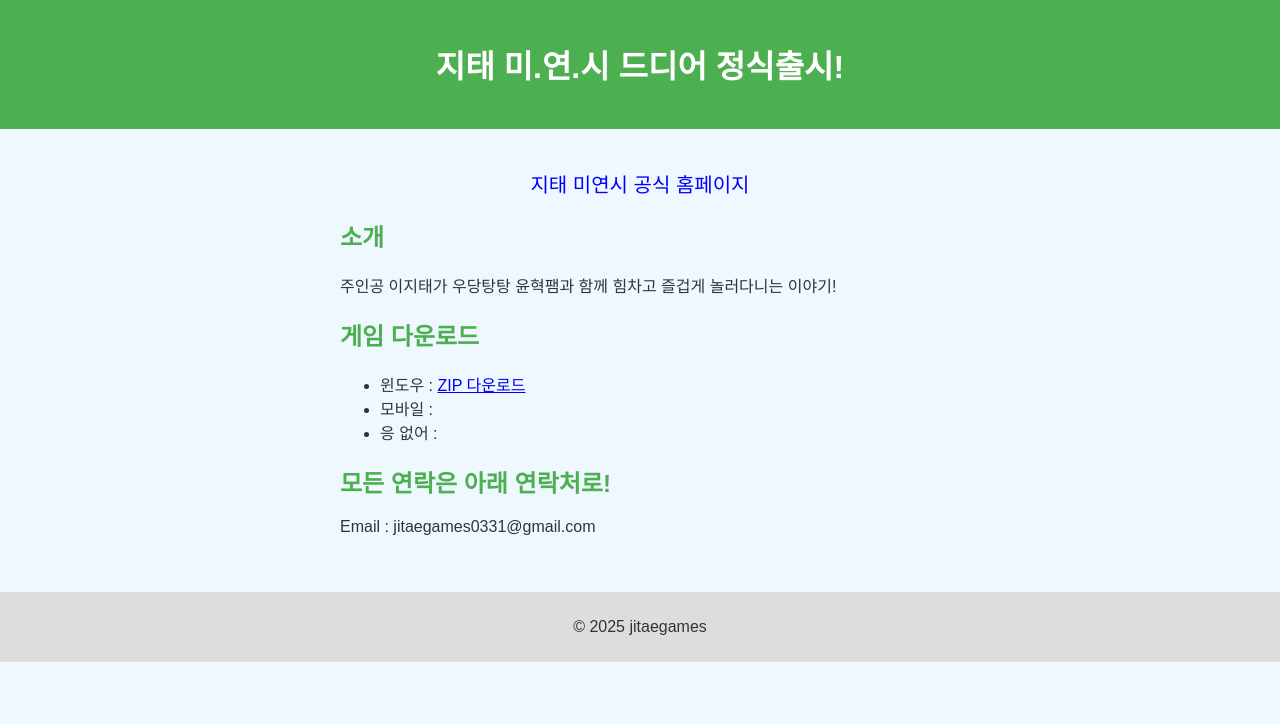
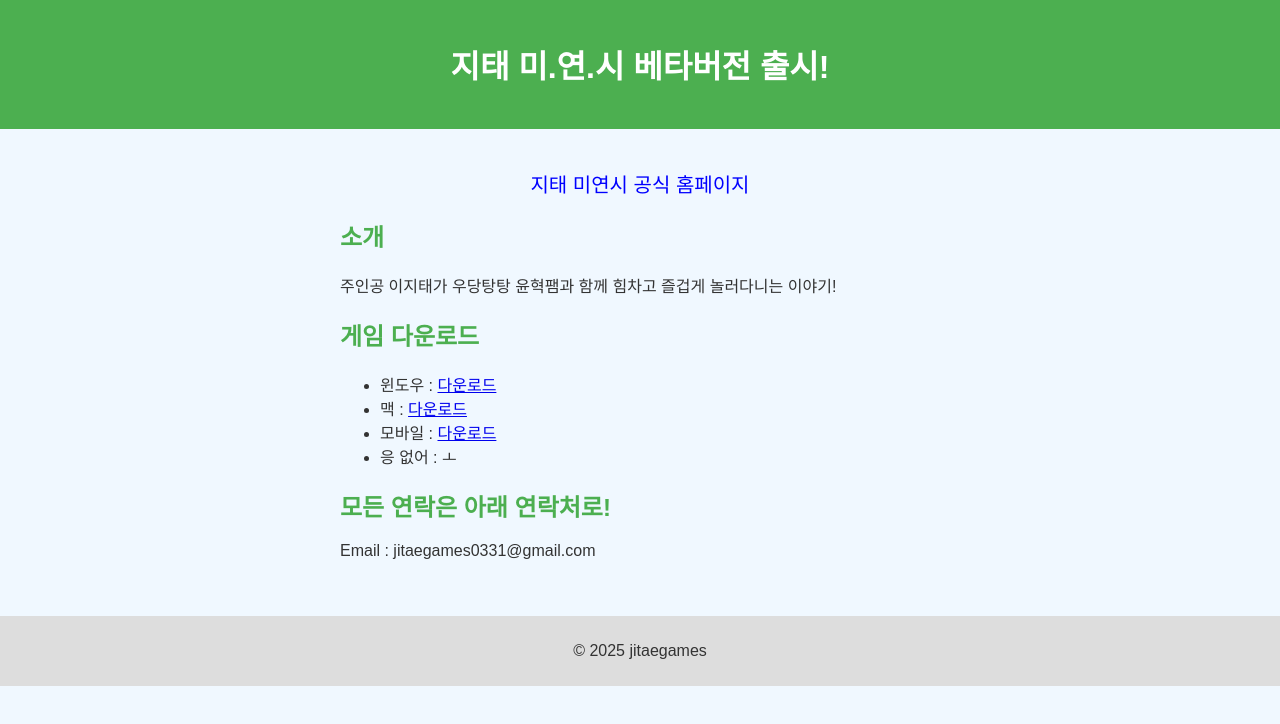
Before and after one commit to a01025230197-alt/jitaegamesdownload-site, a plain HTML site: page index.html in a window 1280 px wide. Drawn offline with Linux system fonts and the light colour scheme.

Commit message:
Update index.html

```diff
--- a/index.html
+++ b/index.html
@@ -41,7 +41,7 @@
 </head>
 <body>
   <header>
-    <h1>지태 미.연.시 드디어 정식출시!</h1>
+    <h1>지태 미.연.시 베타버전 출시!</h1>
   </header>
 
   <section>
@@ -54,9 +54,10 @@
 
     <h2>게임 다운로드</h2>
     <ul>
-      <li>윈도우 : <a href="https://drive.google.com/file/d/1_e23X8RqP8C783WYXasXINIbi_47kDad/view?usp=sharing" download>ZIP 다운로드</a></li>
-      <li>모바일 : </li>
-      <li>응 없어 : </li>
+      <li>윈도우 : <a href="https://drive.google.com/file/d/1b6aA9JHTNfT18uXlpOviJ3M5PwXupgcL/view?usp=drive_link" download>다운로드</a></li>
+      <li>맥 : <a href="https://drive.google.com/file/d/1mO2_WqngL5r0E0ISRTkN2_ixHe8Ub5wq/view?usp=drive_link" download>다운로드</a></li>
+      <li>모바일 : <a href="https://drive.google.com/file/d/1YXZtF0B9djEK1ILLI1v-5tQiI9p12BKK/view?usp=drive_link" download>다운로드</a></li>
+      <li>응 없어 : ㅗ</li>
     </ul>
 
     <h2>모든 연락은 아래 연락처로!</h2>
```
